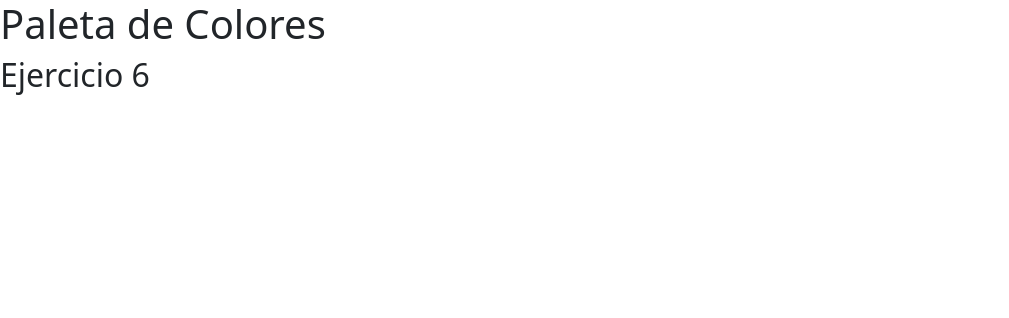
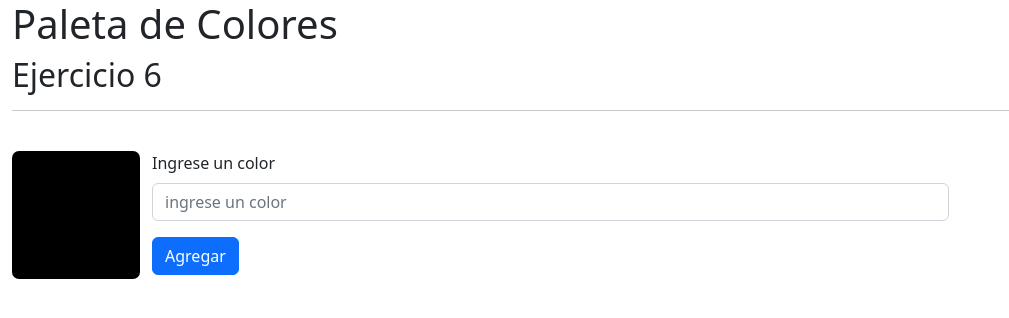
Before and after one commit to carlosmsx/c2i-Tp-React-Ejercicio6, a React (Create React App) app: page / in a window 1280 px wide. Shown: the top 318 px of the page, without its empty margins (0-1009 px from the left). Built offline with nearby package versions, Linux system fonts and the light colour scheme; a web font is replaced by a local one.

Commit message:
agregado componente formulario para ingresar el color

```diff
--- a/src/App.jsx
+++ b/src/App.jsx
@@ -1,10 +1,13 @@
 import React from 'react';
+import Formulario from './components/Formulario';
 
 const App = () => {
     return (
-        <div>
+        <div className='container-fluid'>
             <h1>Paleta de Colores</h1>
             <h2>Ejercicio 6</h2>
+            <hr />
+            <Formulario/>
         </div>
     );
 };
--- /dev/null
+++ b/src/components/Formulario.jsx
@@ -0,0 +1,27 @@
+import React from "react";
+import './formulario.css';
+import { Form, Button } from 'react-bootstrap';
+
+const Formulario = () => {
+    return (
+        <div className="container-fluid pt-4 row">
+            <div className="muestraClass col-4"></div>
+            <Form className="col-8">
+                <Form.Group className="mb-3" controlId="formColor">
+                    <Form.Label>Ingrese un color</Form.Label>
+                    <Form.Control
+                        type="text"
+                        placeholder="ingrese un color"
+                        // onChange={(e) => setTarea({ nombre: e.target.value.trimStart(), descripcion: tarea.descripcion })}
+                        // value={tarea.nombre}
+                    />
+                </Form.Group>
+                <Button variant="primary" type="submit">
+                    Agregar
+                </Button>
+            </Form>
+        </div>
+    );
+};
+
+export default Formulario;
--- /dev/null
+++ b/src/components/formulario.css
@@ -0,0 +1,7 @@
+.muestraClass
+{
+    background-color: black;
+    border-radius: 7px;
+    width: 8rem;
+    height: 8rem;
+}
```
